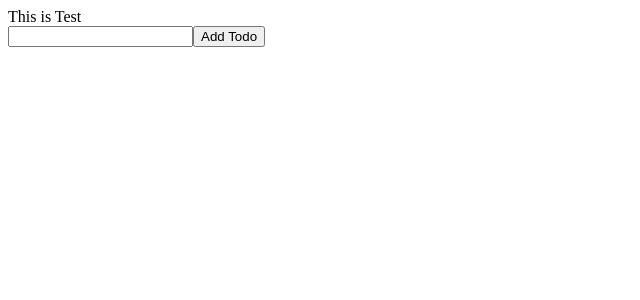
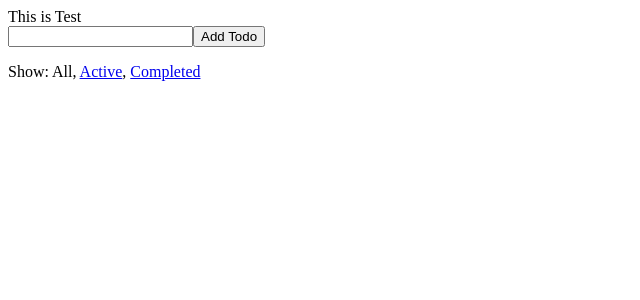
Before and after one commit to NantipatSoftEn/React-example, a React app: page / in a window 1280 px wide. Shown: the top 300 px of the page, without its empty margins (0-640 px from the left). Built offline with nearby package versions, Linux system fonts and the light colour scheme.

Commit message:
edit reducer wrong

```diff
--- a/src/routers/AppRouter.js
+++ b/src/routers/AppRouter.js
@@ -1,13 +1,14 @@
 import React from 'react';
 import AddTodo from '../containers/AddTodo';
-import VisibilityFilter from '../containers/VisibleTodoList';
+import VisibleTodoList from '../containers/VisibleTodoList';
 import Footer from '../components/Footer';
 import Test from '../components/Test';
 const AppRouter = () => (
     <div>
         <Test />
         <AddTodo />
-
+        <VisibleTodoList />
+        <Footer />
     </div>
 );
 
--- a/src/store/configureStore.js
+++ b/src/store/configureStore.js
@@ -5,8 +5,8 @@ import visibilityFilter from '../reducers/visibilityFilter';
 export default () => {
   const store = createStore(
     combineReducers({
-      expenses: todos,
-      filters: visibilityFilter
+       todos,
+       visibilityFilter
     })
   );
 
```
